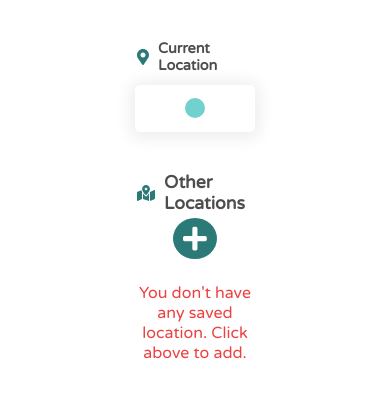
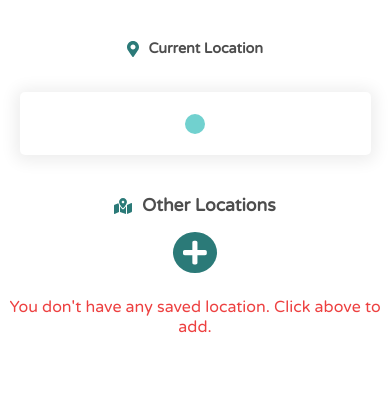
Before and after one commit to Roninanu777/react_weatherapp, a React (Create React App) app: page / in a window 390 px wide. Shown: the top 398 px of the page. Built offline with nearby package versions, Linux system fonts and the light colour scheme; no server answers.

Commit message:
adding root media queries

```diff
--- a/src/index.css
+++ b/src/index.css
@@ -1,27 +1,38 @@
-*{
+*, *:before, *:after {
   margin: 0;
   padding: 0;
   box-sizing: inherit;
 }
 
+html{
+  box-sizing: border-box;
+  width: 100%;
+  height: 100%;
+}
+
 body {
+  width: 100%;
+  height: 100%;
   font-family: 'Montserrat', sans-serif;
   -webkit-font-smoothing: antialiased;
   -moz-osx-font-smoothing: grayscale;
   background-color: #ffffff;
-  background-size: cover;
   justify-content: center;
-  background-repeat: no-repeat;
   display: flex;
-  min-height: 100vh;
   transition: all 0.4s ease;
 }
 
 #root{
-  margin: 0;
-  max-width: 65rem;
-  width: 30%;
+  max-width: 100%;
+  width: 35%;
   display: flex;
   flex-direction: column;
-  padding: 0rem 2rem 3rem 2rem;
+  padding: 0 2%;
 }
+
+@media screen and (max-width: 450px){
+  #root{
+    width: 100%;
+    padding: 0 0 2% 0;
+  }
+}
```
